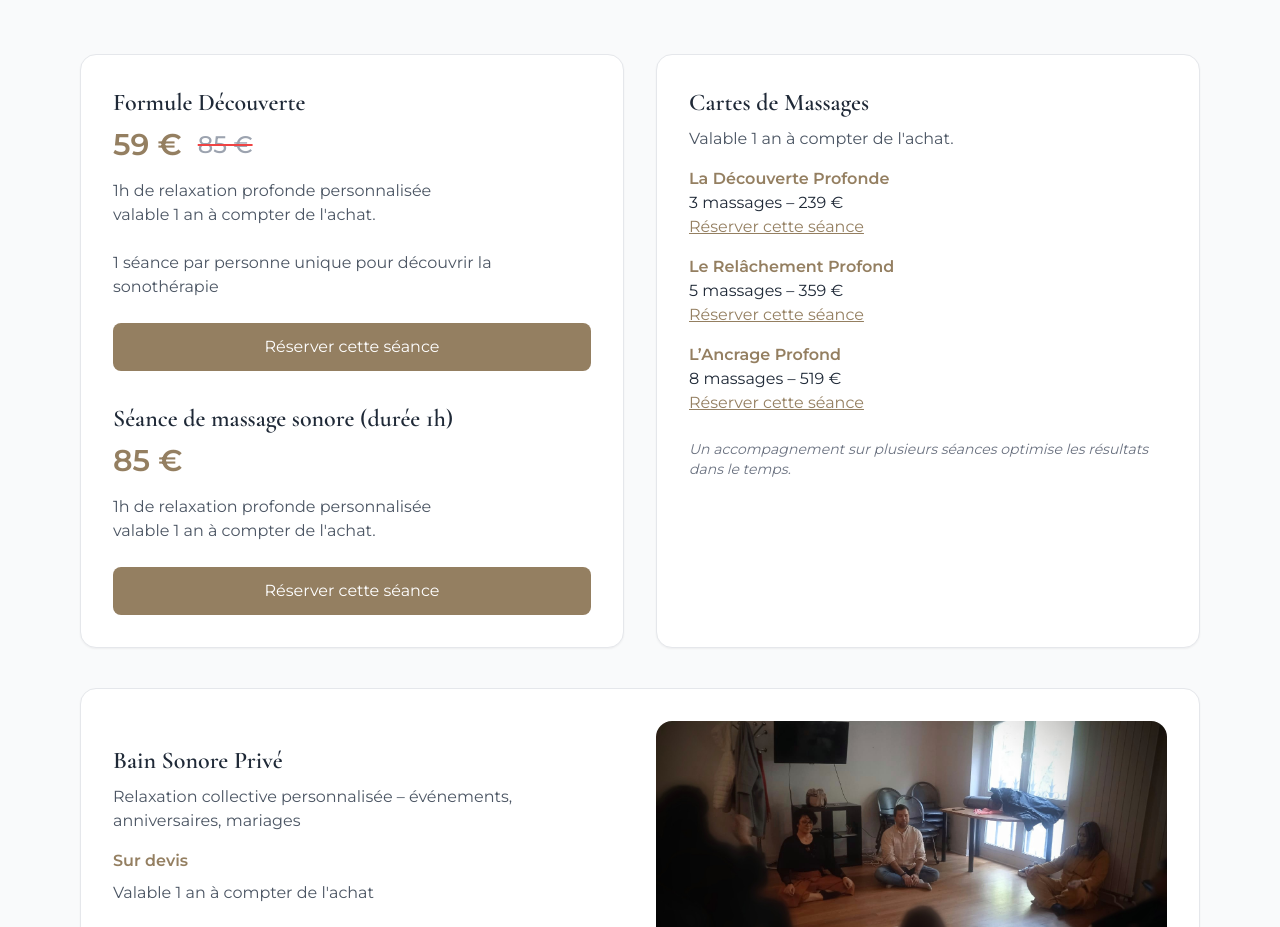
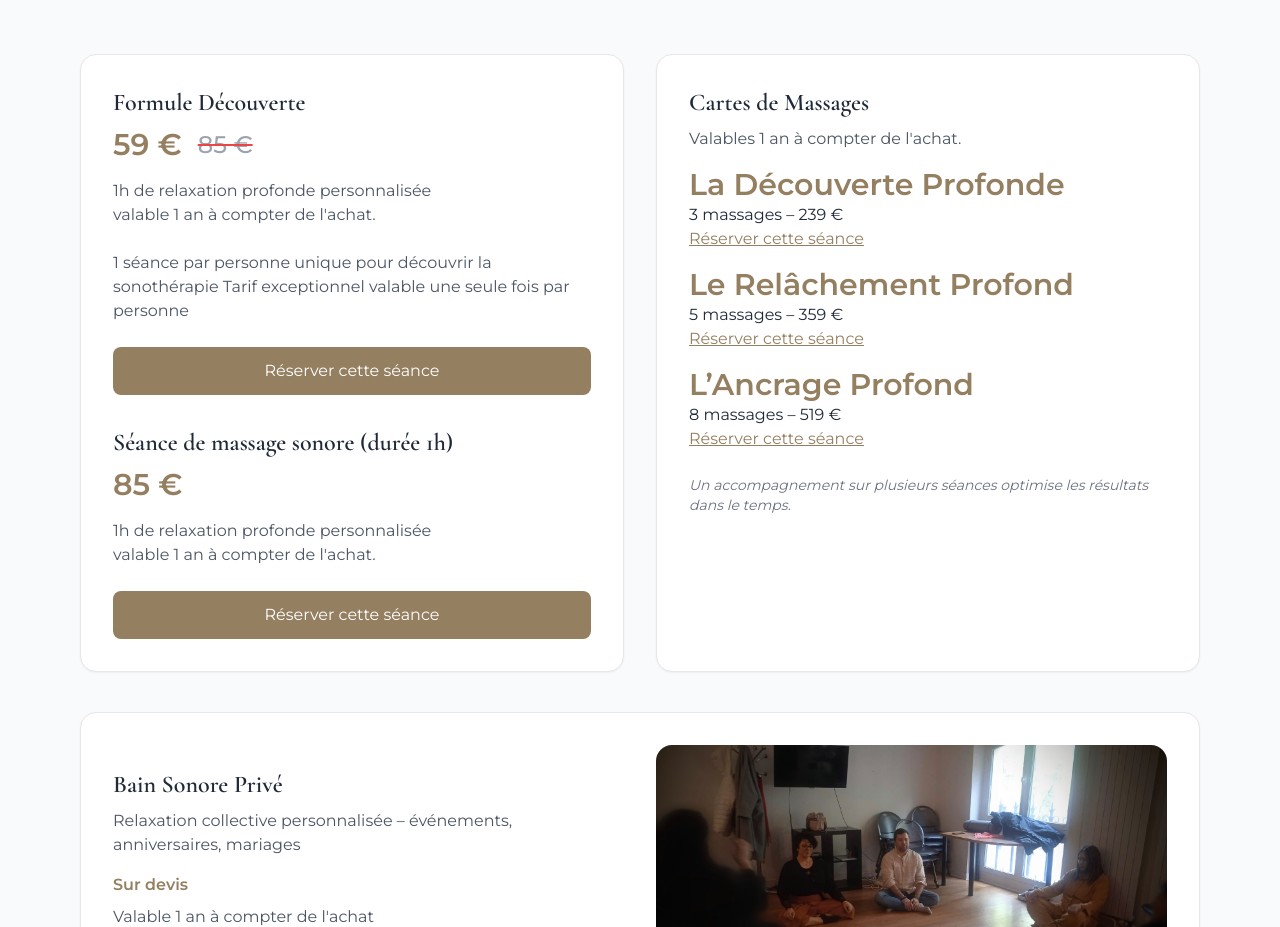
Before and after one commit to cedricragotarttherapie-dotcom/cedric.ragot, a React (Vite) app in the folder client/: page /particuliers in a window 1280 px wide. Shown: the part 2791-3718 px from the top of the page. Built offline with nearby package versions, Linux system fonts and the light colour scheme; no server answers.

Commit message:
fix carousel click overlay

```diff
--- a/client/src/pages/Particuliers.tsx
+++ b/client/src/pages/Particuliers.tsx
@@ -297,6 +297,7 @@ export default function Particuliers() {
           1h de relaxation profonde personnalisée<br/>
           valable 1 an à compter de l'achat.<br/><br/>
           1 séance par personne unique pour découvrir la sonothérapie
+          Tarif exceptionnel valable une seule fois par personne
         </p>
 
         <a
@@ -338,15 +339,15 @@ export default function Particuliers() {
   </h4>
 
   <p className="text-gray-600 mb-4">
-    Valable 1 an à compter de l'achat.
+    Valables 1 an à compter de l'achat.
   </p>
 
   <div className="space-y-4">
 
     <div>
-      <b className="text-[#947f61]">
+      <p className="text-[#947f61] text-3xl font-semibold">
   La Découverte Profonde
-      </b>
+</p>
 
   <p>3 massages – 239 €</p>
 
@@ -360,9 +361,9 @@ export default function Particuliers() {
     </div>
 
     <div>
-      <b className="text-[#947f61]">
+      <p className="text-[#947f61] text-3xl font-semibold">
   Le Relâchement Profond
-      </b>
+</p>
 
   <p>5 massages – 359 €</p>
 
@@ -376,9 +377,9 @@ export default function Particuliers() {
     </div>
 
     <div>
-      <b className="text-[#947f61]">
+      <p className="text-[#947f61] text-3xl font-semibold">
   L’Ancrage Profond
-      </b>
+</p>
 
   <p>8 massages – 519 €</p>
 
```
Lines whose indentation alone changed are shown as unchanged.
